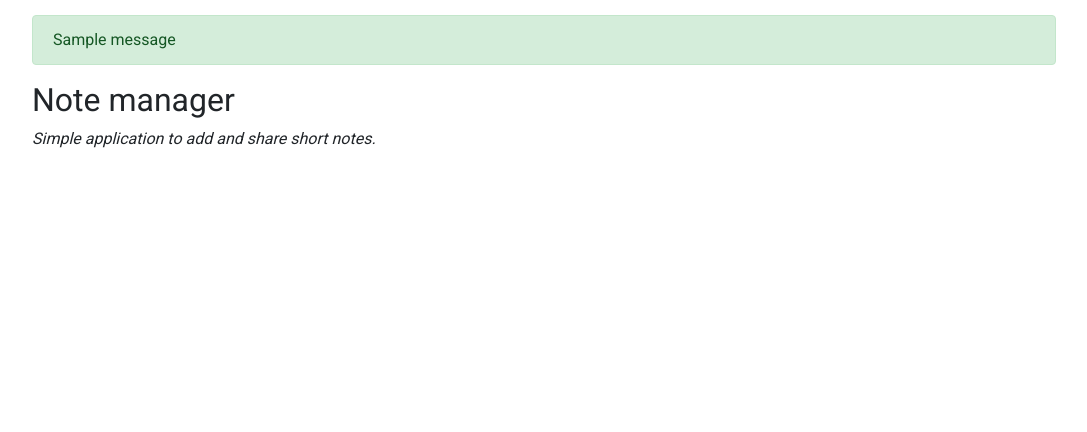
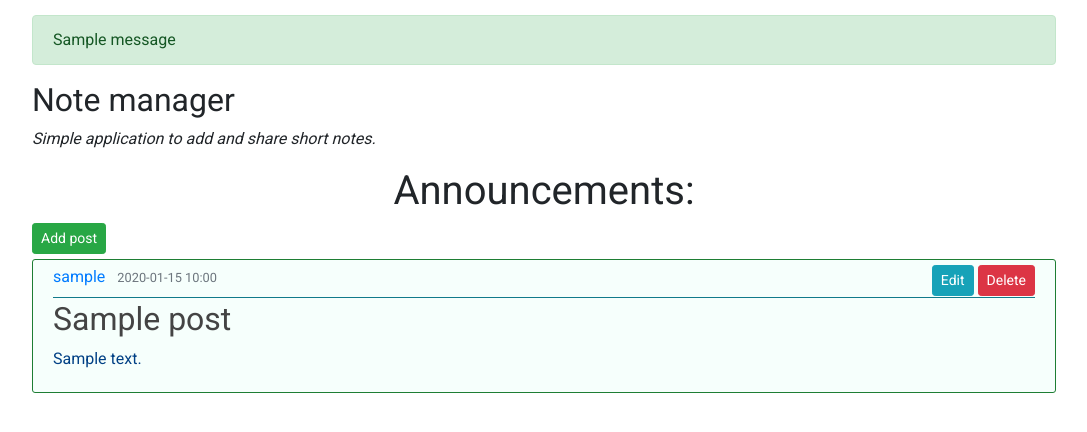
Before and after one commit to kmagier/SecureNotesApp, a Flask app: page / in a window 1280 px wide. Shown: the part 58-490 px from the top of the page, without its empty margins (96-1183 px from the left). Run offline with Flask 2, Linux system fonts and the light colour scheme; a user stored in the database is signed in; tables that the repository leaves empty hold one stand-in row (values such as "Sample post"); one stand-in notice (Sample message) is shown; parts of the project's set-up code (start-up, migrations or seed data) failed here and were passed over; some libraries are stand-ins or nearby versions.

Commit message:
Added post delete/edit

```diff
--- a/application/__init__.py
+++ b/application/__init__.py
@@ -55,9 +55,10 @@ def create_app(config_class=Config):
             app.logger.addHandler(file_handler)
 
         app.logger.setLevel(logging.INFO)
-        app.logger.info('Microblog startup')
+        app.logger.info('Noteapp startup')
 
     return app
 
 from application.models.user import User
 from application.models.note import Note
+from application.models.post import Post
--- a/application/models/note.py
+++ b/application/models/note.py
@@ -1,7 +1,6 @@
 from datetime import datetime
 from application.models.user import User, subscribed_notes
 from application import db
-from flask_sqlalchemy import inspect
 
 class Note(db.Model):
     __tablename__ = 'notes'
--- a/application/routes/admin/forms.py
+++ b/application/routes/admin/forms.py
@@ -27,3 +27,8 @@ class AdminEditProfileForm(FlaskForm):
             user = User.query.filter_by(username=self.username.data).first()
             if user is not None:
                 raise ValidationError('This name is already being used')
+
+class AdminPostForm(FlaskForm):
+    title = StringField('Title', validators=[Length(min=1, max=150)])
+    content = TextAreaField('Content', validators=[Length(min=1, max=150)], render_kw={"rows": 4})
+    submit = SubmitField('Submit')
--- a/application/routes/main/routes.py
+++ b/application/routes/main/routes.py
@@ -3,6 +3,7 @@ from flask import Flask, Blueprint, render_template, redirect, url_for, session,
 from flask_login import current_user, login_required
 from application.models.user import User
 from application.models.note import Note
+from application.models.post import Post
 from application.forms.forms import EditProfileForm
 from application import db
 import os
@@ -17,15 +18,12 @@ def before_request():
 @bp.route('/index')
 @bp.route('/')
 def index():
-    # session_id = request.cookies.get('session_id', '')
-    # current_app.logger.debug(session_id)
-    # username = get_username(session_id)
-    # current_app.logger.debug(username)
-    # if not username:
-    #     session["logged_in"] = False
-    # else:
-    #     session["logged_in"] = True
-    return render_template('index.html')
+    page = request.args.get('page', 1, type=int)
+    posts = Post.query.order_by(Post.timestamp.desc()).paginate(page, 2, False)
+    next_url = url_for('main.index', page=posts.next_num) if posts.has_next else None
+    prev_url = url_for('main.index', page=posts.prev_num) if posts.has_prev else None
+    current_app.logger.debug(posts)
+    return render_template('index.html', posts=posts.items, next_url=next_url, prev_url=prev_url)
 
 @bp.route('/user/<int:user_id>')
 @login_required
@@ -42,7 +40,6 @@ def edit_profile():
     if form.validate_on_submit():
         current_user.username = form.username.data
         current_user.about_me = form.about_me.data
-        current_app.logger.debug(len(form.about_me.data))
         db.session.commit()
         return redirect(url_for('main.edit_profile'))
     elif request.method == 'GET':
@@ -55,14 +52,14 @@ def edit_profile():
 def follow(user_id):
     user = User.query.filter_by(id=user_id).first()
     if user is None:
-        flash('User {} not found.'.format(user.username))
+        flash(f'User {user.username} not found.', category='warning')
         return redirect(url_for('main.index'))
     if user == current_user:
-        flash('You cannot follow yourself!')
+        flash('You cannot follow yourself!', category='warning')
         return redirect(request.referrer)
     current_user.follow(user)
     db.session.commit()
-    flash('You are following {}!'.format(user.username))
+    flash(f'You are following {user.username}!', category='info')
     return redirect(request.referrer)
 
 @bp.route('/unfollow/<int:user_id>', methods=['GET', 'POST'])
@@ -70,14 +67,14 @@ def follow(user_id):
 def unfollow(user_id):
     user = User.query.filter_by(id=user_id).first()
     if user is None:
-        flash('User {} not found.'.format(user.username))
+        flash(f'User {user.username} not found.', category='warning')
         return redirect(url_for('main.index'))
     if user == current_user:
-        flash('You cannot unfollow yourself!')
+        flash('You cannot unfollow yourself!', category='warning')
         return redirect(request.referrer)
     current_user.unfollow(user)
     db.session.commit()
-    flash('You are not following {}.'.format(user.username))
+    flash(f'You are not following {user.username}.', category='info')
     return redirect(request.referrer)
 
 @bp.route('/user/<int:user_id>/notes')
--- a/application/routes/notes/routes.py
+++ b/application/routes/notes/routes.py
@@ -36,7 +36,7 @@ def add_note():
             note = Note(title=title, description=description, owner_id=user.id)
             db.session.add(note)
         db.session.commit()
-        flash('Note added successfully')
+        flash('Note added successfully', category='success')
         return redirect(request.url)
     return render_template("add_note.html", form=form)
 
--- a/application/static/styles/style.css
+++ b/application/static/styles/style.css
@@ -77,7 +77,7 @@ article h3 {
 }
 
 article p {
-	color: red;
+	color: #004085;
 }
 
 table {
@@ -346,3 +346,66 @@ input#submit {
     color: red; */
 
 /* } */
+
+.content-section {
+    background: #bfffea26;
+    padding: 5px 20px;
+    border: 1px solid #1e7e34;
+    border-radius: 3px;
+    margin-bottom: 20px;
+  }
+
+  .article-title {
+    color: #444444;
+  }
+
+  a.article-title:hover {
+    color: #428bca;
+    text-decoration: none;
+  }
+
+  .article-content {
+    white-space: pre-line;
+  }
+
+  .article-img {
+    height: 65px;
+    width: 65px;
+    margin-right: 16px;
+  }
+
+  .article-metadata {
+    padding-bottom: 8px;
+    margin-bottom: 2px;
+    border-bottom: 1px solid #117a8b
+  }
+
+  .article-metadata a:hover {
+    color: #333;
+    text-decoration: none;
+  }
+
+  .posts {
+      display: block;
+  }
+
+  .admin-add-post {
+      max-width: 1024px;
+      margin-left: auto;
+      margin-right: auto;
+      display: block;
+      margin-top: 5px;
+      margin-bottom: 5px;
+  }
+
+  .posts-pagination {
+    border-top: 1px solid cornflowerblue;
+  }
+
+  .posts-control {
+      float: right;
+  }
+
+  .posts-control form {
+      display: inline;
+  }
--- a/application/templates/admin/admin_note.html
+++ b/application/templates/admin/admin_note.html
@@ -32,7 +32,7 @@
 </div>
 
 <script>
-     const BASE_URL = 'https://localhost:8080/private-notes'
+     const BASE_URL = 'https://localhost:5000/private-notes'
 
      function delete_file(data) {
         let item_id = data.getAttribute("data-id");
--- a/application/templates/admin/admin_post.html
+++ b/application/templates/admin/admin_post.html
@@ -4,7 +4,7 @@
 {% include "includes/flash_info.html" %}
 
 <div class="form-group purple-border">
-    <form action="{{url_for('admin.admin_post')}}" method="POST" enctype="multipart/form-data">
+    <form action="" method="POST" enctype="multipart/form-data">
         {{ form.hidden_tag() }}
         {% for error in form.title.errors %}
         <span style="color: red;">[{{ error }}]</span>
--- a/application/templates/edit_note.html
+++ b/application/templates/edit_note.html
@@ -38,7 +38,7 @@
 </div>
 
 <script>
-     const BASE_URL = 'http://localhost:5000/private-notes'
+     const BASE_URL = 'https://localhost:5000/private-notes'
 
      function delete_file(data) {
         let item_id = data.getAttribute("data-id");
--- a/application/templates/index.html
+++ b/application/templates/index.html
@@ -10,6 +10,34 @@
 		<p>
 			<i>Simple application to add and share short notes.</i>
 		</p>
+		<h1 style="text-align: center;">Announcements:</h1>
+		{% if current_user.is_admin %}
+		<div class="admin-add-post">
+			<a href="{{url_for('admin.admin_post')}}" class="btn btn-success btn-sm">Add post</a>
+		</div>
+		{% endif %}
+
+		{% if posts %}
+		<div class="posts">
+			{% include "posts.html" %}
+		</div>
+		{% else %}
+		<div class="alert alert-info">
+			No posts available.</a>
+		</div>
+		{% endif %}
+
+		{% if prev_url or next_url %}
+		<div class="posts-pagination">
+			{% if prev_url %}
+			<a href="{{ prev_url }}">Newer posts</a>
+			{% endif %}
+			{% if next_url %}
+			<a href="{{ next_url }}" style="float: right;">Older posts</a>
+			{% endif %}
+		</div>
+		{% endif %}
+
 	</main>
 </div>
 {% endblock %}
--- a/application/templates/posts.html
+++ b/application/templates/posts.html
@@ -5,6 +5,14 @@
           <div class="article-metadata">
             <a class="mr-2" href="{{url_for('main.user_profile', user_id=post.author.id)}}">{{ post.author.username }}</a>
             <small class="text-muted">{{post.timestamp.date()}} {{post.timestamp.time().isoformat(timespec='minutes')}}</small>
+            <span class="posts-control">
+            <form method="GET" action="{{url_for('admin.admin_post_edit', post_id=post.id)}}">
+              <button type="submit" class="btn btn-info btn-sm">Edit</button>
+            </form>
+            <form method="POST" action="{{url_for('admin.admin_post_delete', post_id=post.id)}}">
+            <button type="submit" class="btn btn-danger btn-sm">Delete</button>
+            </form>
+            </span>
           </div>
           <h2><a class="article-title" href="#">{{ post.title }}</a></h2>
           <p class="article-content">{{ post.content }}</p>
--- a/application/templates/user.html
+++ b/application/templates/user.html
@@ -1,6 +1,9 @@
 {% extends "layout.html" %}
 
 {% block content%}
+
+{% include "includes/flash_info.html" %}
+
 <div class="user-profile">
     <h1>{{user.username}}</h1>
     <span class="user-profile-btns">
--- a/config.py
+++ b/config.py
@@ -21,3 +21,4 @@ class Config(object):
     MAIL_USERNAME = os.environ.get('MAIL_USERNAME')
     MAIL_PASSWORD = os.environ.get('MAIL_PASSWORD')
     FILE_UPLOADS = '/application/static/files'
+    POSTS_PER_PAGE = 5
--- a/docker-compose.yml
+++ b/docker-compose.yml
@@ -4,7 +4,7 @@ services:
     build:
       context: .
       dockerfile: ./Docker/app/Dockerfile
-    command: gunicorn --bind 0.0.0.0:5000 notesapp:app
+    # command: gunicorn --bind 0.0.0.0:5000 notesapp:app
     ports:
       - "5000:5000"
     volumes:
```
Also changed, not shown: application/models/user.py (+13 -1 lines), application/routes/admin/routes.py (+42 -1 lines), application/templates/private_notes.html (+4 -20 lines), application/forms/forms.py (line endings or trailing spaces), 2 other files.
